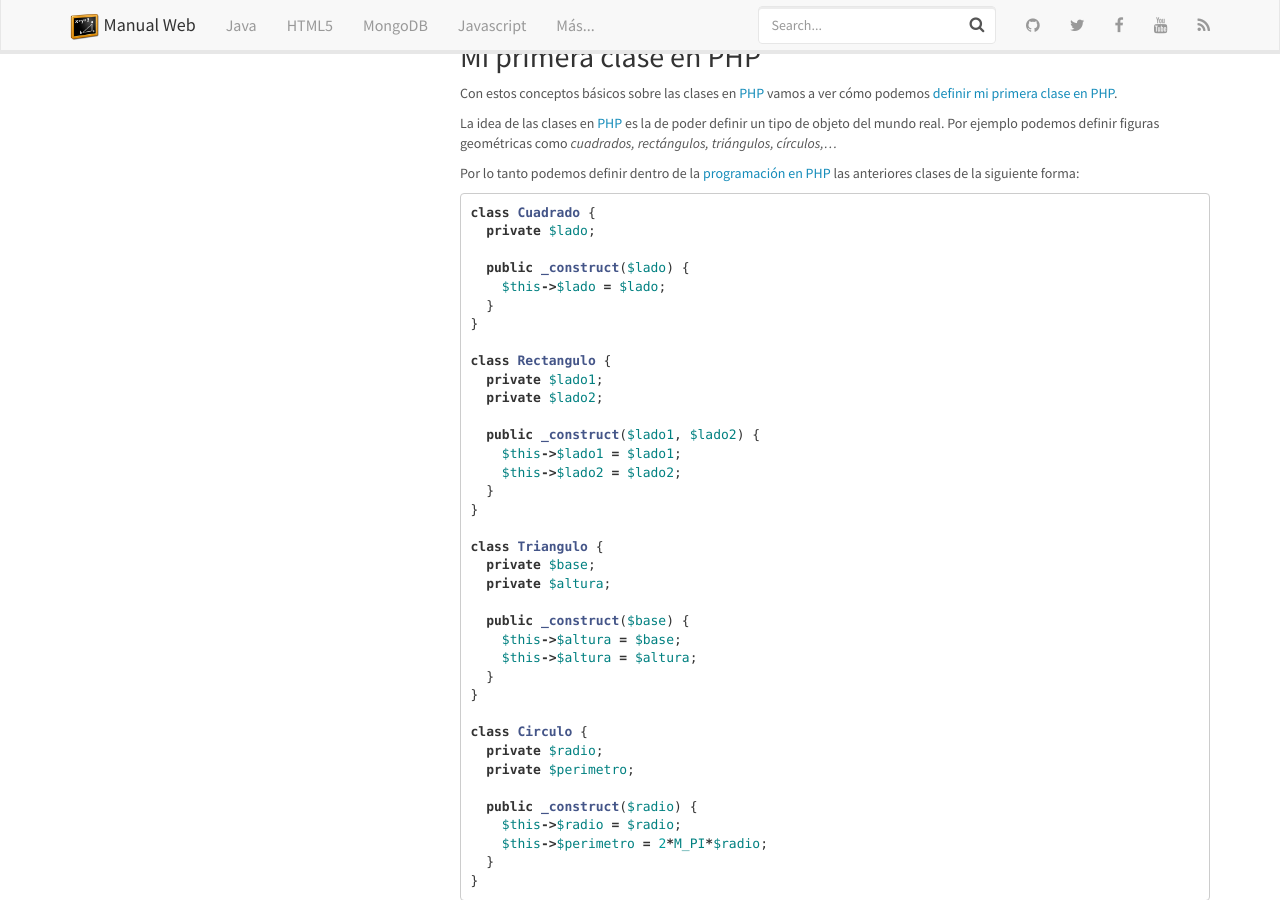
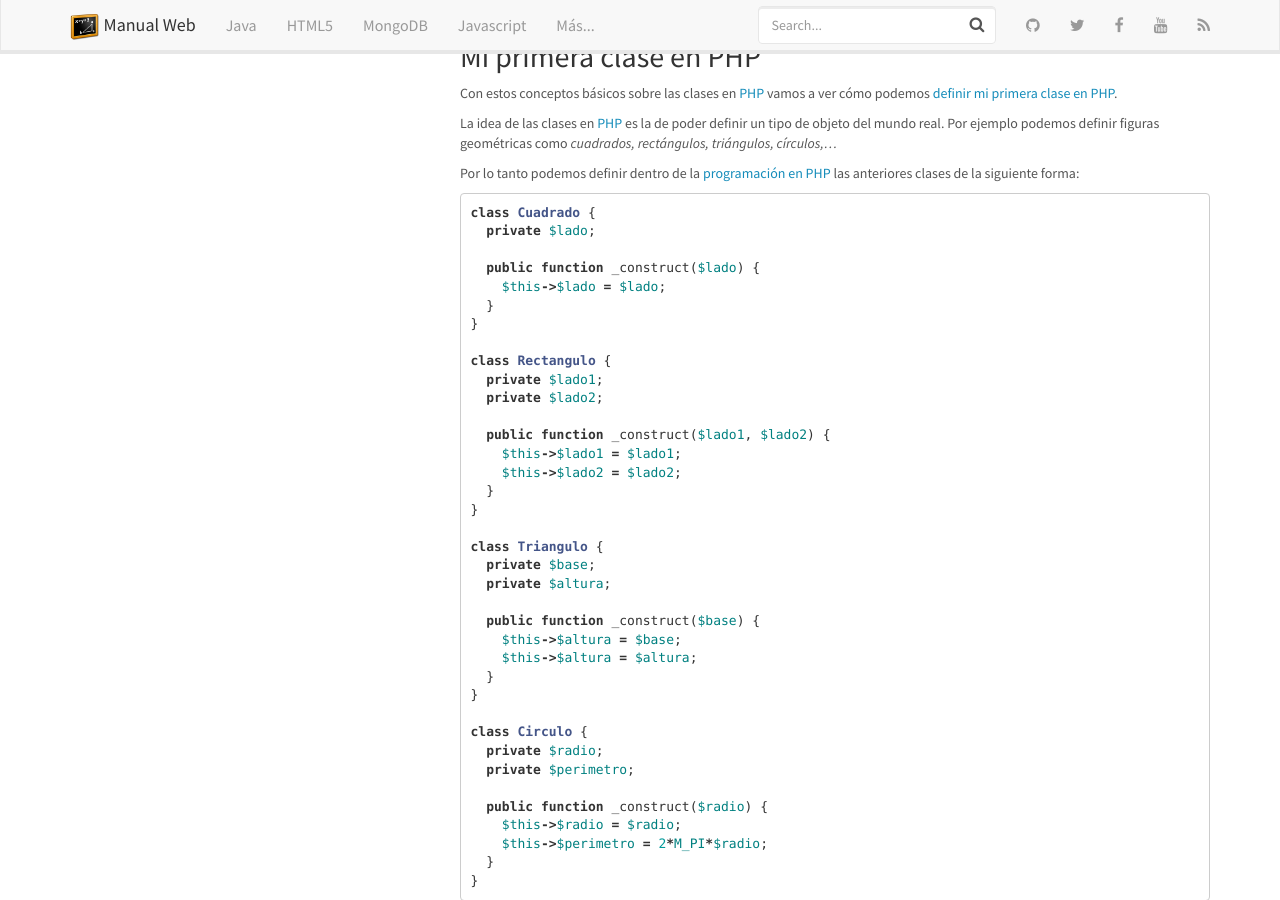
Before and after one commit to manualweb/manualweb, a Jekyll site: the page built from _php/clases-y-objetos-en-php.md, in a window 1280 px wide and 900 px high, scrolled down 799 px. Built offline with Jekyll 4.4.1, drawn with Linux system fonts in a browser that asks for light colours; nearby versions of some CDN libraries.

Commit message:
Nuevos Elementos

```diff
--- a/_php/clases-y-objetos-en-php.md
+++ b/_php/clases-y-objetos-en-php.md
@@ -61,7 +61,7 @@ Por lo tanto podemos definir dentro de la [programación en PHP](https://lineade
 class Cuadrado {
   private $lado;
 
-  public _construct($lado) {
+  public function _construct($lado) {
     $this->$lado = $lado;
   }
 }
@@ -70,7 +70,7 @@ class Rectangulo {
   private $lado1;
   private $lado2;
 
-  public _construct($lado1, $lado2) {
+  public function _construct($lado1, $lado2) {
     $this->$lado1 = $lado1;
     $this->$lado2 = $lado2;
   }
@@ -80,7 +80,7 @@ class Triangulo {
   private $base;
   private $altura;
 
-  public _construct($base) {
+  public function _construct($base) {
     $this->$altura = $base;
     $this->$altura = $altura;
   }
@@ -90,7 +90,7 @@ class Circulo {
   private $radio;
   private $perimetro;
 
-  public _construct($radio) {
+  public function _construct($radio) {
     $this->$radio = $radio;
     $this->$perimetro = 2*M_PI*$radio;
   }
```
